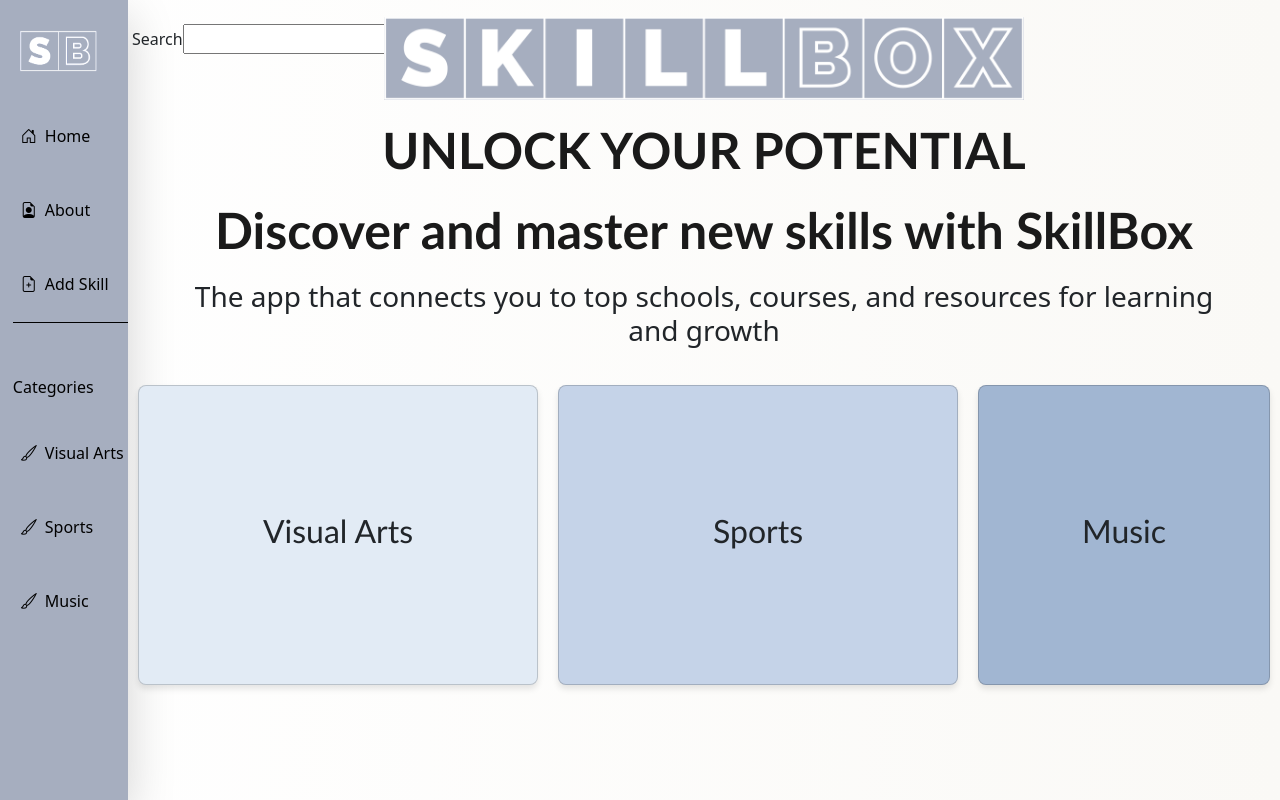
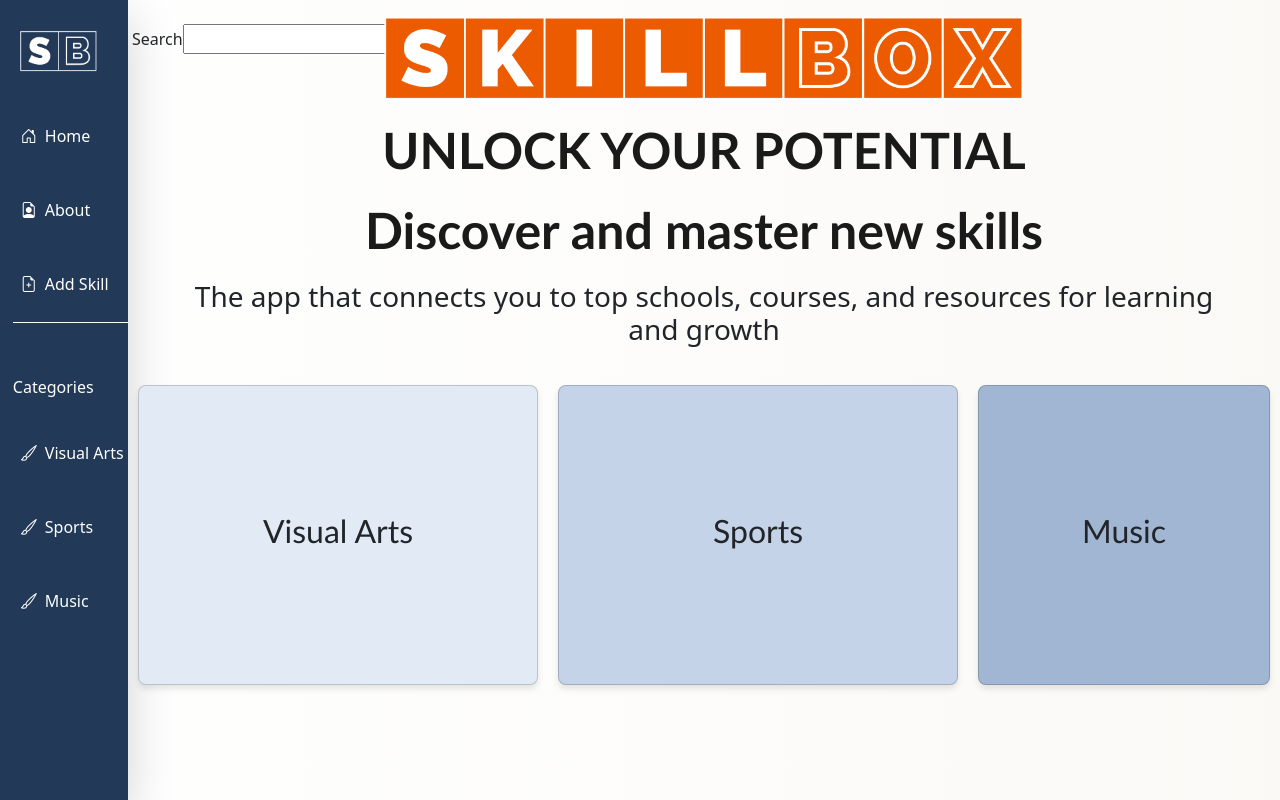
Before and after one commit to New-Skill-App/New-skill-app-2, a React (Vite) app: page / in a window 1280 px wide. Built offline with nearby package versions, Linux system fonts and the light colour scheme.

Commit message:
changed logo to orange

```diff
--- a/src/components/pages/HomePage.jsx
+++ b/src/components/pages/HomePage.jsx
@@ -6,7 +6,7 @@
 
             <div className=" d-flex flex-column align-items-center">
                 <div className="d-flex justify-content-center align-items-center">
-                    <img className="home-page-img" src="images/logo line cutted grey.png" />
+                    <img className="home-page-img" src="images/logo line cutted orange.png" />
                 </div>
 
 
@@ -16,7 +16,7 @@
                     </div>
 
                     <div className="slogan d-flex justify-content-center align-items-center">
-                        <h2 className="text-center">Discover and master new skills with SkillBox</h2>
+                        <h2 className="text-center">Discover and master new skills</h2>
                     </div>
 
                     <div className="slogan d-flex justify-content-center align-items-center">
--- a/src/index.css
+++ b/src/index.css
@@ -127,14 +127,14 @@
   width: 10vw;
   top: 0px;
   left: 0px;
-  background: #A6AEBF;
+  background: #223957;
 }
 
 
 .sidebar-content {
   padding-top: 100px;
   margin-left: 1vw;
-  border-bottom: 1px solid #000000;
+  border-bottom: 1px solid white;
 }
 
 .sidebar-categories {
@@ -143,7 +143,7 @@
 }
 
 .nav-link-custom {
-  color: black;
+  color: white;
   padding-top: 1rem;
   padding-bottom: 1rem;
   display: flex;
```
Also changed, not shown: images/logo line cutted orange.png (added).
